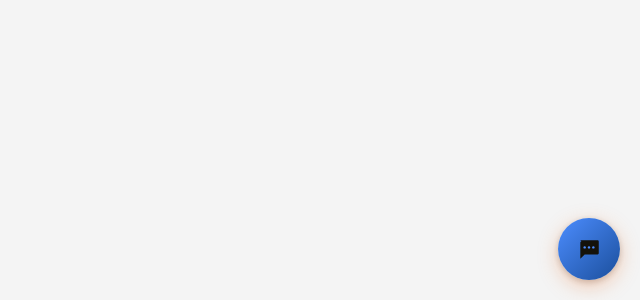
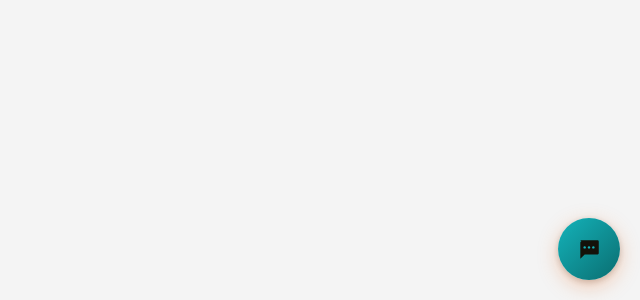
Before and after one commit to Danivoxdev/Support-ai, a website: page index.html in a window 1280 px wide. Shown: the part 500-800 px from the top of the page, without its empty margins (640-1280 px from the left). Drawn offline with Linux system fonts and the light colour scheme.

Commit message:
Use Safari Funded's real brand teal color

```diff
--- a/index.html
+++ b/index.html
@@ -9,9 +9,9 @@
 <style>
   :root {
     --navy: #0B0E1A;
-    --gold: #2F6FED;
-    --gold-bright: #4C8DFF;
-    --ember: #1B4F9C;
+    --gold: #0d8b90;
+    --gold-bright: #14b3ba;
+    --ember: #0a6d70;
   }
   * { box-sizing: border-box; font-family: 'Inter', Arial, sans-serif; }
   body { margin: 0; background: #f4f4f4; }
@@ -140,9 +140,9 @@
 <div id="bubble" onclick="toggleChat()">
   <svg viewBox="0 0 24 24" fill="none" xmlns="http://www.w3.org/2000/svg">
     <path d="M4 4h16a1 1 0 0 1 1 1v11a1 1 0 0 1-1 1H8l-4 4V6a1 1 0 0 1 1-1z" fill="#14120A"/>
-    <circle cx="8" cy="10.5" r="1.1" fill="#4C8DFF"/>
-    <circle cx="12" cy="10.5" r="1.1" fill="#4C8DFF"/>
-    <circle cx="16" cy="10.5" r="1.1" fill="#4C8DFF"/>
+    <circle cx="8" cy="10.5" r="1.1" fill="#14b3ba"/>
+    <circle cx="12" cy="10.5" r="1.1" fill="#14b3ba"/>
+    <circle cx="16" cy="10.5" r="1.1" fill="#14b3ba"/>
   </svg>
 </div>
 
```
Also changed, not shown: demo.html (+4 -4 lines), widget/chat.html (+6 -6 lines).
